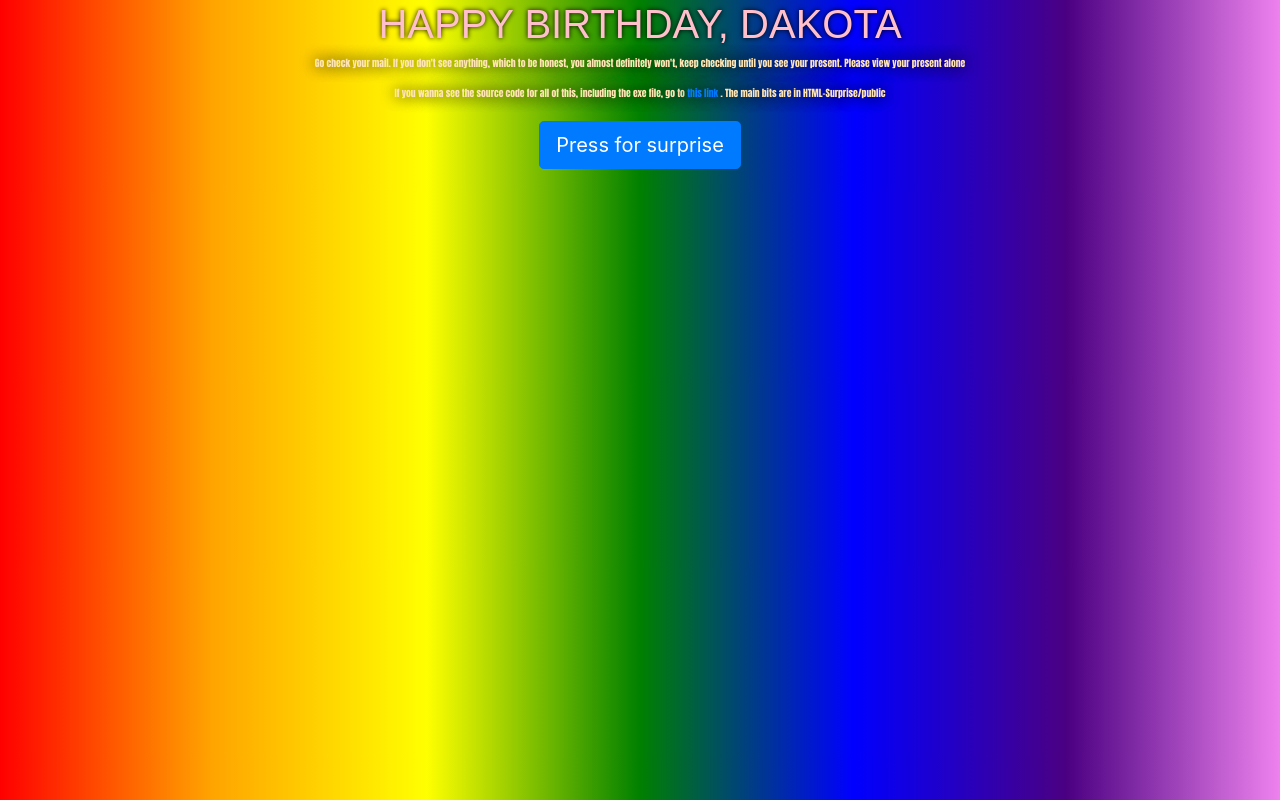
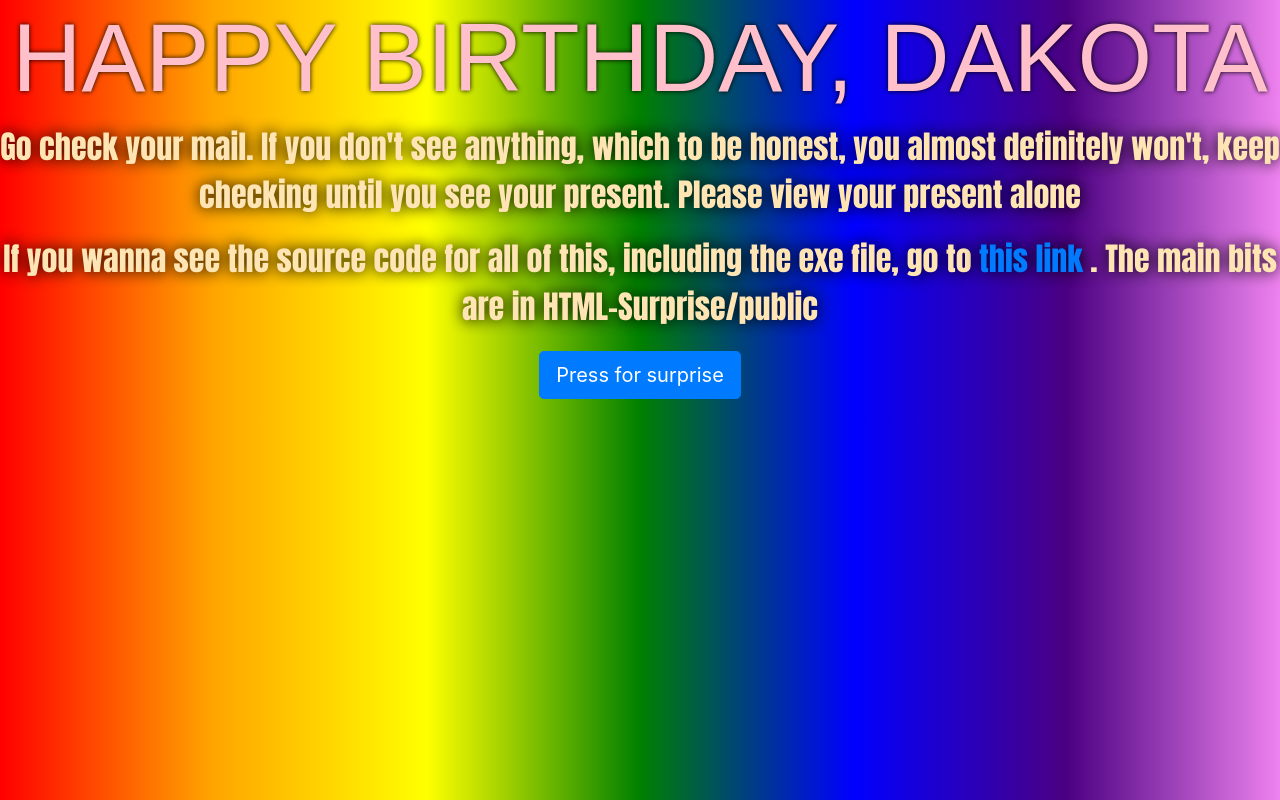
Before and after one commit to Lotrius/Dakota-Surprise, a website: page HTML-Surprise/public/index.html in a window 1280 px wide. Drawn offline with nearby package versions, Linux system fonts and the light colour scheme; a web font is replaced by a local one.

Commit message:
edited font sizes

```diff
--- a/HTML-Surprise/public/index.html
+++ b/HTML-Surprise/public/index.html
@@ -9,8 +9,8 @@
   <link href="https://fonts.googleapis.com/css?family=Anton|Wendy+One" rel="stylesheet">
 </head>
 <body>
-  <header id="message">
-    <h1>HAPPY BIRTHDAY, DAKOTA</h1>
+  <header>
+    <h1 id="message">HAPPY BIRTHDAY, DAKOTA</h1>
   </header>
   <div class="main">
     <div class="instructions">
--- a/HTML-Surprise/public/script.js
+++ b/HTML-Surprise/public/script.js
@@ -6,8 +6,8 @@ const addPic = () => {
     const img = document.createElement("img");
     img.src = "https://rlv.zcache.com/you_dont_look_an_ocelot_older_birthday_card-r33063ba37aab4f7bb091562a241c65ae_xvuat_8byvr_540.jpg";
     img.alt = "Happy birthday ocelot";
-    img.height = 300;
-    img.width = 300;
+    img.height = 500;
+    img.width = 500;
 
     pic[0].appendChild(img);
   }
--- a/HTML-Surprise/public/style.css
+++ b/HTML-Surprise/public/style.css
@@ -2,9 +2,9 @@ body {
   background: linear-gradient(to right, red, orange, yellow, green, blue, indigo, violet);
 }
 
-#message {
+h1 {
   text-align: center;
-  font-size: 1em;
+  font-size: 6em;
   font-family: 'Wendy One', sans-serif;
   color: pink;
   text-shadow: 0 0 5px black;
@@ -15,7 +15,7 @@ body {
 }
 
 .instructions {
-  font-size: 0.6em;
+  font-size: 2em;
   font-family: 'Anton', sans-serif;
   color: #ffe5b4;
   text-shadow: 0 0 15px black;
```
